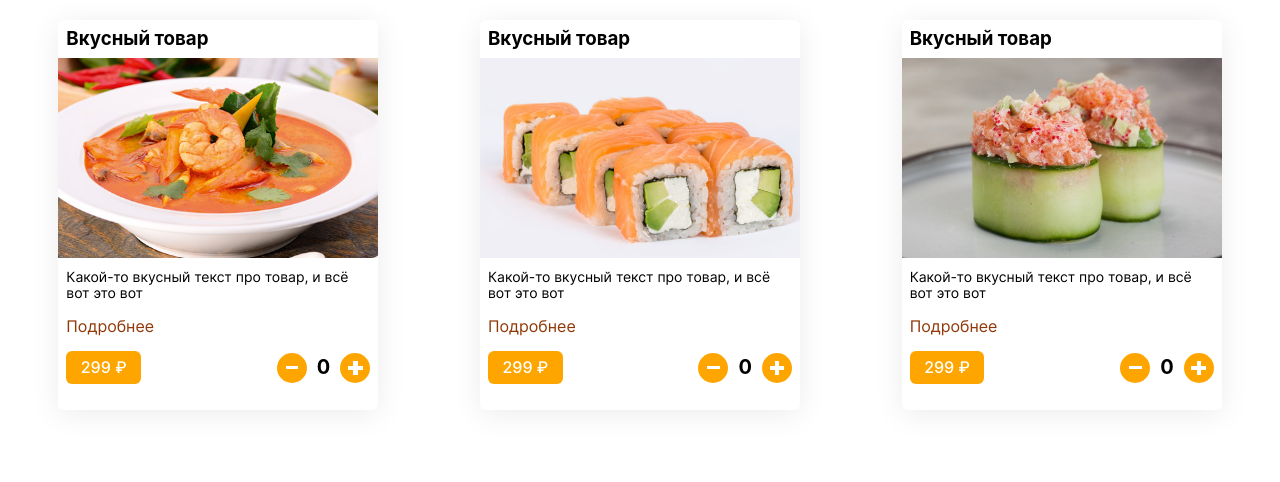
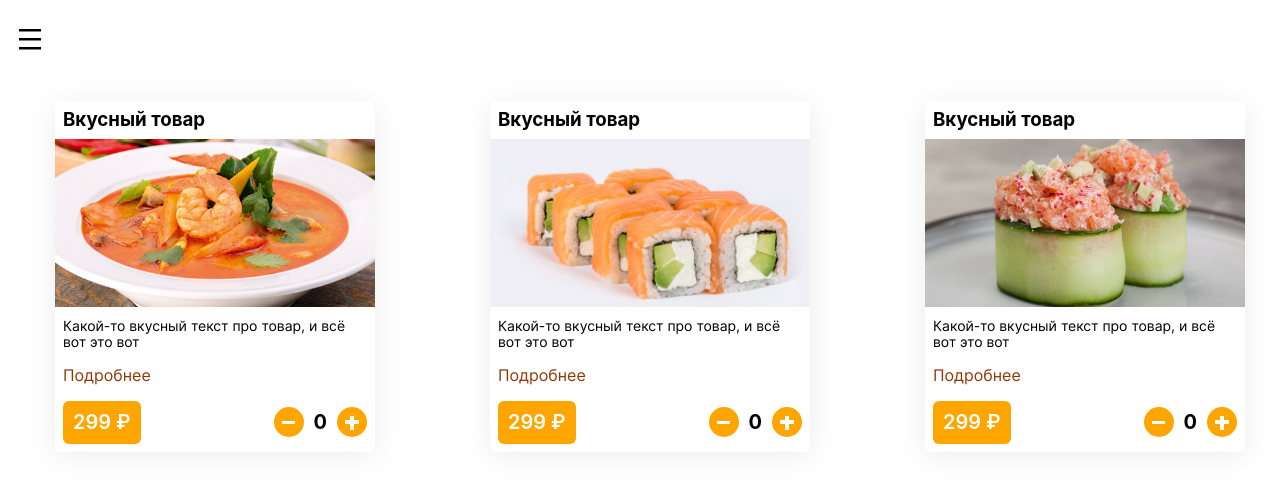
Before and after one commit to StrawberryBorsh/hooli-web-frontend, a React (Create React App) app: page / in a window 1280 px wide. Shown: the top 482 px of the page. Built offline with nearby package versions, Linux system fonts and the light colour scheme; a web font is replaced by a local one.

Commit message:
dev: хедер init, тест счетчик

```diff
--- a/src/components/App/App.css
+++ b/src/components/App/App.css
@@ -1,6 +1,7 @@
 .page {
   width: 100%;
   margin: 0 auto;
+  padding: 0 10px 160px;
   min-width: 320px;
   max-width: 1280px;
   color: #000000;
--- a/src/components/App/App.js
+++ b/src/components/App/App.js
@@ -13,7 +13,7 @@ function App() {
 
   return (
     <div className="page">
-      <Header />
+      <Header loggedIn={loggedIn}/>
       <MenuCardList />
     </div>
   );
--- a/src/components/Header/Header.css
+++ b/src/components/Header/Header.css
@@ -1,3 +1,12 @@
 .header {
+  padding: 18px 0 40px;
+}
 
+.header__burger {
+  margin: 0;
+  padding: 0;
+  width: 40px;
+  height: 40px;
+  background: url('../../images/burger-icon.svg') no-repeat transparent center;
+  border: none;
 }
--- a/src/components/Header/Header.js
+++ b/src/components/Header/Header.js
@@ -2,10 +2,10 @@ import React from 'react';
 
 import './Header.css';
 
-function Header() {
+function Header({ loggedIn }) {
   return(
     <header className="header">
-
+      <button className="header__burger" />
     </header>
   );
 }
--- a/src/components/MenuCard/MenuCard.css
+++ b/src/components/MenuCard/MenuCard.css
@@ -5,7 +5,7 @@
 
   max-width: 320px;
   margin: 0 auto;
-  min-height: 390px;
+  height: 100%;
 }
 
 .menu-card__title {
@@ -17,17 +17,17 @@
   max-width: 320px;
   max-height: 200px;
   width: 100%;
-  height: 100%;
+  height: 168px;
   object-fit: cover;
 }
 
 .menu-card__price {
   background: orange;
   color: white;
-  font-weight: 500;
+  font-weight: 600;
+  font-size: 20px;
   border-radius: 6px;
-  padding: 7px;
-  width: 20%;
+  padding: 10px;
   text-align: center;
 }
 
@@ -55,6 +55,12 @@
   height: 30px;
   background-color: orange;
   border: none;
+
+  transition: opacity .3s ease-in-out .3s;
+}
+
+.menu-card__plus-button:hover {
+  opacity: .7;
 }
 
 .menu-card__plus-h {
@@ -77,7 +83,7 @@
   top: 25%;
   height: 15%;
   width: 80%;
-  left: 10%;
+  left: 11%;
 }
 
 .menu-card__quantity {
--- a/src/components/MenuCard/MenuCard.js
+++ b/src/components/MenuCard/MenuCard.js
@@ -1,9 +1,22 @@
-import React from 'react';
+import React, {useState} from 'react';
 
 import './MenuCard.css';
 import {Link} from "react-router-dom";
 
 function MenuCard({ image }) {
+
+  const [quantity, setQuantity] = useState(0);
+
+  function handleIncreaseQuantity() {
+    setQuantity(quantity + 1);
+  }
+
+  function handleDecreaseQuantity() {
+    if (quantity > 0) {
+      setQuantity(quantity - 1);
+    }
+  }
+
   return(
     <article className="menu-card">
       <h3 className="menu-card__title">Вкусный товар</h3>
@@ -14,11 +27,11 @@ function MenuCard({ image }) {
         <div className="menu-card__cart-wrapper">
           <div className="menu-card__price"> 299&nbsp;&#8381;</div>
           <div className="menu-card__add-to-card-wrapper">
-            <button className="menu-card__plus-button">
+            <button className="menu-card__plus-button" onClick={handleDecreaseQuantity}>
               <div className="menu-card__plus-h" />
             </button>
-            <p className="menu-card__quantity">0</p>
-            <button className="menu-card__plus-button">
+            <p className="menu-card__quantity">{quantity}</p>
+            <button className="menu-card__plus-button" onClick={handleIncreaseQuantity}>
               <div className="menu-card__plus-h menu-card__plus-h_plus" />
               <div className="menu-card__plus-v"/>
             </button>
--- a/src/components/MenuCardList/MenuCardList.css
+++ b/src/components/MenuCardList/MenuCardList.css
@@ -1,5 +1,4 @@
 .menu-card-list {
-  padding: 10px;
   display: grid;
   grid-gap: 25px;
   grid-template-columns: repeat(1, 1fr);
@@ -9,7 +8,6 @@
 
 @media screen and (min-width: 525px) {
   .menu-card-list {
-    padding: 20px;
     grid-template-columns: repeat(2, 1fr);
   }
 }
```
Also changed, not shown: src/images/burger-icon.svg (added), src/images/burger-icon_white.svg (added).
